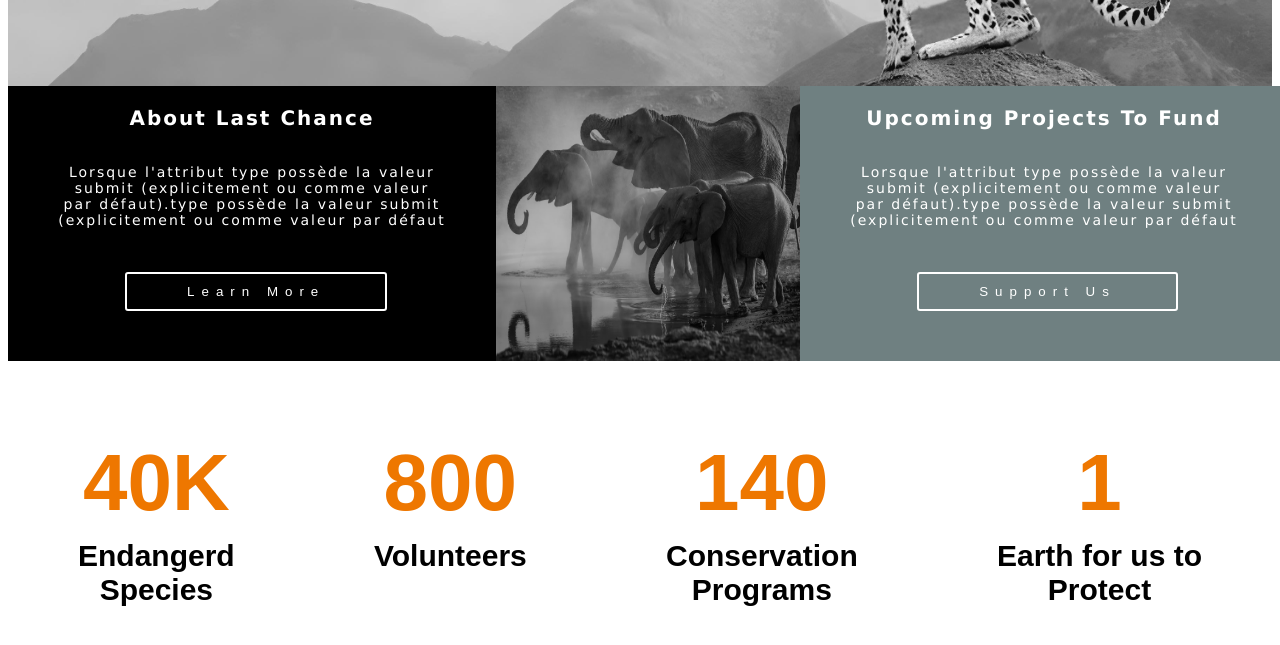
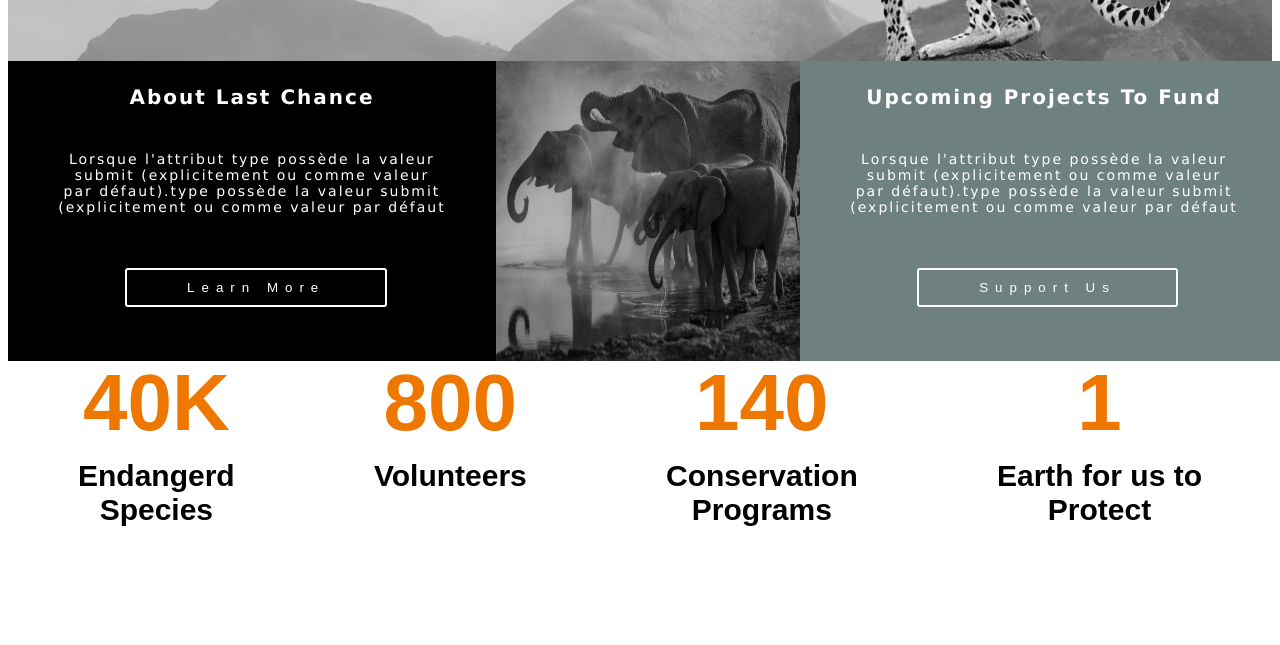
Before and after one commit to youssef-badaoui/protect_our_wild_life, a plain HTML site: page index.html in a window 1280 px wide. Shown: the part 439-1084 px from the top of the page. After the commit the page ends 1035 px from the top, so only its background shows below. Drawn offline with Linux system fonts and the light colour scheme.

Commit message:
seting footer

```diff
--- a/style.css
+++ b/style.css
@@ -1,7 +1,7 @@
 body    {
     display: flex;
     flex-direction: column;
-    height: 110vh;
+    height: 95vh;
 }
 
 #header {
@@ -83,7 +83,7 @@ h1{
 #stats {
     display: flex;
     justify-content: space-between;
-    margin: 150px 70px;
+    margin: 70px 70px;
     margin-bottom: 200px;
     color: #e70;
     font-family:sans-serif;
@@ -105,6 +105,7 @@ footer{
      display: flex;
      justify-content: space-between;
      width: 100%;
+     height: 300px;
      font-family:sans-serif;
      bottom: 0;
      position: fixed;
```
